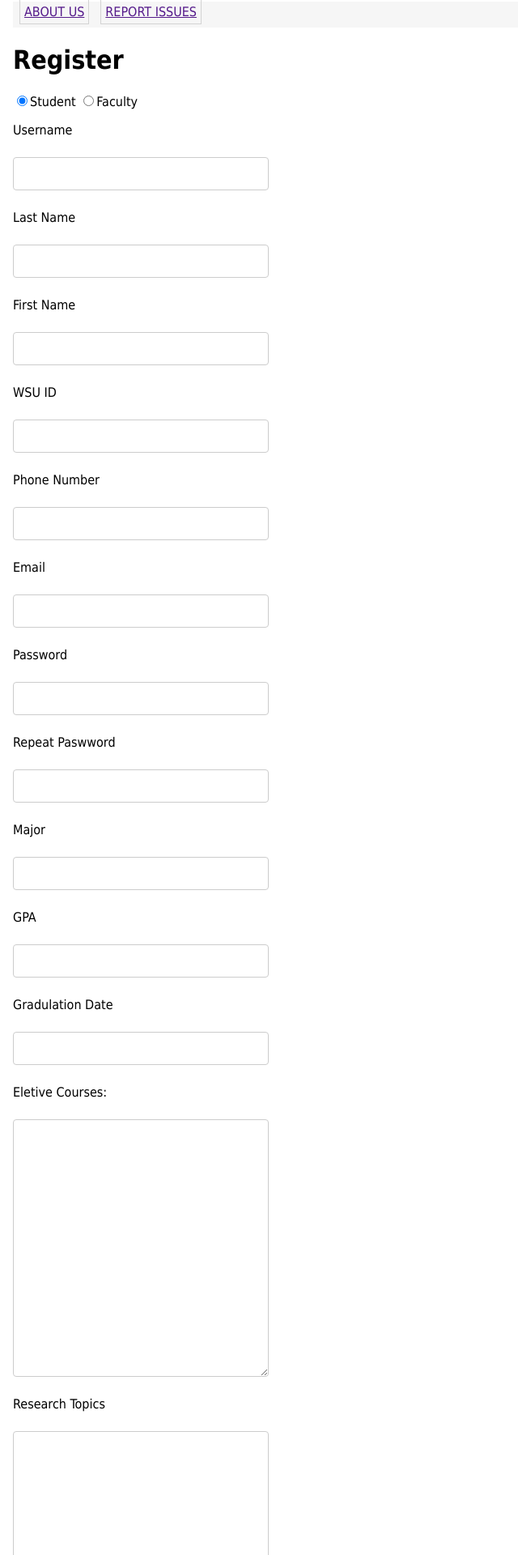
After one commit to box-lin/researchnetwork, a Flask app: page /register in a window 1280 px wide. The commit adds this page. Shown: the top 1920 px of the page at 81% size, without its empty margins (0-640 px from the left). Run offline with Flask 2, Linux system fonts and the light colour scheme.

Commit message:
edit auth_routes and form, add register.html and register.js, let user to use a radio button to select register as faculty or student

```diff
--- a/app/Controller/auth_forms.py
+++ b/app/Controller/auth_forms.py
@@ -73,3 +73,40 @@ class StudentRegistrationForm(FlaskForm):
         student = User.query.filter_by(email = email.data).first()
         if student is not None:
             raise ValidationError('The email already existed! Please use a different email address.')
+
+'''
+Registration form component
+'''
+class RegistrationForm(FlaskForm):
+    username = StringField('Username', validators=[DataRequired()])
+    lastname = StringField('Last Name', validators=[DataRequired()])
+    firstname = StringField('First Name', validators=[DataRequired()])
+    wsuid = StringField('WSU ID', validators=[DataRequired()])
+    phone = StringField('Phone Number', validators=[DataRequired()])
+    email = StringField('Email', validators=[DataRequired(),Email()])
+    password = PasswordField('Password', validators=[DataRequired()])
+    password2 = PasswordField('Repeat Paswword', validators=[DataRequired(), equal_to('password')])
+    major = StringField('Major', validators=[DataRequired()])
+    GPA = StringField('GPA', validators=[DataRequired()])
+    gradulation = StringField('Gradulation Date', validators=[DataRequired()])
+    elective = TextAreaField('Eletive Courses: ',validators=[DataRequired()])
+    researchtopic = StringField('Research Topics', validators=[DataRequired()])
+    programming = StringField('Programming Languages', validators=[DataRequired()])
+    experience = TextAreaField('Eletive Courses: ',validators=[DataRequired()])
+    submit = SubmitField('Register As Student')
+
+    def validate_username(self, username):
+        user = User.query.filter_by(username = username.data).first()
+        if user is not None:
+            raise ValidationError('The username already existed! Please use a different username.')
+
+    # Check for the uniqueness for email
+    def validate_email(self, email):
+        user = User.query.filter_by(email = email.data).first()
+        if user is not None:
+            raise ValidationError('The email already existed! Please use a different email address.')
+
+    def validate_WSUID(self, wsuid):
+        user = User.query.filter_by(wsuid = wsuid.data).first()
+        if user is not None:
+            raise ValidationError('The WSUID already existed! Please use a differen WSUID!')
--- a/app/Controller/auth_routes.py
+++ b/app/Controller/auth_routes.py
@@ -1,8 +1,10 @@
 from flask import Blueprint
 from flask import render_template, flash, redirect, url_for
+from werkzeug.wrappers import request
+from wtforms import validators
 from wtforms.validators import Email
 from config import Config
-from app.Controller.auth_forms import LoginForm, FacultyRegistrationForm, StudentRegistrationForm
+from app.Controller.auth_forms import LoginForm, FacultyRegistrationForm, RegistrationForm, StudentRegistrationForm
 from app import db
 from app.Model.models import User
 from flask_login import current_user, login_user, logout_user, login_required
@@ -57,7 +59,7 @@ def faculty_register():
     fform = FacultyRegistrationForm()
     if fform.validate_on_submit():
         faculty = User(username=fform.username.data, lastname=fform.lastname.data, firstname=fform.firstname.data, wsuid=fform.wsuid.data,
-                       email=fform.email.data, phone=fform.phone.data, role="Faculty")
+                        email=fform.email.data, phone=fform.phone.data, role="Faculty")
         faculty.set_password(fform.password.data)
         db.session.add(faculty)
         db.session.commit()
@@ -74,13 +76,46 @@ def student_register():
     sform = StudentRegistrationForm()
     if sform.validate_on_submit():
         student = User(username=sform.username.data, lastname=sform.lastname.data, firstname=sform.firstname.data, wsuid=sform.wsuid.data,
-                       email=sform.email.data, phone=sform.phone.data, major=sform.major.data, GPA=sform.GPA.data, gradulation=sform.gradulation.data,
-                       elective=sform.elective.data, researchtopic=sform.researchtopic.data, programming=sform.programming.data,
-                       experience=sform.experience.data, role="Student"
-                       )
+                        email=sform.email.data, phone=sform.phone.data, major=sform.major.data, GPA=sform.GPA.data, gradulation=sform.gradulation.data,
+                        elective=sform.elective.data, researchtopic=sform.researchtopic.data, programming=sform.programming.data,
+                        experience=sform.experience.data, role="Student"
+                        )
         student.set_password(sform.password.data)
         db.session.add(student)
         db.session.commit()
         flash('Congratulations, ' + sform.username.data + ' you have successfully registered!')
         return redirect(url_for('auth.login'))
     return render_template('s_register.html', title = 'Student Registration', form = sform)
+
+'''
+Register Route
+'''
+@bp_auth.route('/register', methods = ['GET','POST'])
+def register():
+    fform = FacultyRegistrationForm()
+    sform = StudentRegistrationForm()
+    print(fform.data)
+    print(sform.data)
+    if fform.validate_on_submit() or sform.validate_on_submit():
+        if fform.validate_on_submit() and sform.GPA.data == "":
+            faculty = User(username=fform.username.data, lastname=fform.lastname.data, firstname=fform.firstname.data, wsuid=fform.wsuid.data,
+                        email=fform.email.data, phone=fform.phone.data, major="", GPA="", gradulation="", elective="",
+                        researchtopic="", programming = "", experience="", role="Faculty")
+            faculty.set_password(fform.password.data)
+            db.session.add(faculty)
+            db.session.commit()
+            flash('Congratulations, ' + fform.username.data + ' you have successfully registered!')
+            return redirect(url_for('auth.login'))
+        if sform.validate_on_submit() and sform.GPA.data != "":
+            student = User(username=sform.username.data, lastname=sform.lastname.data, firstname=sform.firstname.data, wsuid=sform.wsuid.data,
+                        email=sform.email.data, phone=sform.phone.data, major=sform.major.data, GPA=sform.GPA.data, gradulation=sform.gradulation.data,
+                        elective=sform.elective.data, researchtopic=sform.researchtopic.data, programming=sform.programming.data,
+                        experience=sform.experience.data, role="Student"
+                        )
+            student.set_password(sform.password.data)
+            db.session.add(student)
+            db.session.commit()
+            flash('Congratulations, ' + sform.username.data + ' you have successfully registered!')
+            return redirect(url_for('auth.login'))
+
+    return render_template('register.html', title = 'Registration', fform = fform, sform = sform)
--- /dev/null
+++ b/app/View/static/js/register.js
@@ -0,0 +1,21 @@
+function clearDisplay() {
+    document.getElementById("facultyForm").style.display = "none";
+    document.getElementById("studentForm").style.display = "none";
+    document.getElementById("major").value = "";
+    document.getElementById("GPA").value = "";
+    document.getElementById("gradulation").value = "";
+    document.getElementById("elective").value = "";
+    document.getElementById("researchtopic").value = "";
+    document.getElementById("programming").value = "";
+    document.getElementById("experience").value = "";
+}
+
+function showStudent(){
+    clearDisplay();
+    document.getElementById("studentForm").style.display = "block";
+}
+
+function showFaculty(){
+    clearDisplay();
+    document.getElementById("facultyForm").style.display = "block";
+}
--- a/app/View/templates/base.html
+++ b/app/View/templates/base.html
@@ -7,6 +7,7 @@
     <title> PERMISSION ONLY GRANTED WITH ACCOUNTS </title>
     {% endif %}
     <link rel="stylesheet" href="{{ url_for('static', filename='css/main.css') }}">
+    <script type="text/javascript" src="{{url_for('static', filename='js/register.js')}}"></script>
 </head>
 
 <body>
@@ -20,7 +21,7 @@
     </div>
     <div>
         {% with messages = get_flashed_messages() %} {% if messages %} {% for message in messages %}
-        <div class = "flash-container"> {{ message }}</div>
+        <div class="flash-container"> {{ message }}</div>
         {% endfor %} {% endif %} {% endwith %} {% block content %} {% endblock %}
     </div>
 
--- /dev/null
+++ b/app/View/templates/register.html
@@ -0,0 +1,130 @@
+{% extends "base.html" %} {% block content %}
+<h1>Register</h1>
+<form name="studentFacultyReg">
+    <input type="radio" name="studentFaculty" id="studentRegister" value="1" onclick="showStudent()" checked>Student</input>
+    <input type="radio" name="studentFaculty" id="facultyRegister" value="2" onclick="showFaculty()">Faculty</input>
+</form>
+<div id="studentForm" style="display: block;">
+
+    <!-- TODO (iteration1):  Include the template for "user registration" form here..  -->
+
+    {% if sform %}
+        <form action="" method="POST">
+            {{ sform.hidden_tag() }}
+
+            <p>{{ sform.username.label }}</p>
+            <p>{{ sform.username(class ='formtitle') }}</p>
+
+
+            <p>{{ sform.lastname.label }}</p>
+            <p>{{ sform.lastname(class ='formtitle') }}</p>
+
+            <p>{{ sform.firstname.label }}</p>
+            <p>{{ sform.firstname(class ='formtitle') }}</p>
+
+            <p>{{ sform.wsuid.label }}</p>
+            <p>{{ sform.wsuid(class ='formtitle') }}</p>
+
+            <p>{{ sform.phone.label }}</p>
+            <p>{{ sform.phone(class ='formtitle') }}</p>
+
+            <p>{{ sform.email.label }}</p>
+            <p>{{ sform.email(class ='formtitle')}} </p>
+
+            <p>{{ sform.password.label }} </p>
+            <p>{{ sform.password(class ='formtitle') }}</p>
+
+
+            <p>{{ sform.password2.label }}</p>
+            <p>{{ sform.password2(class ='formtitle') }} </p>
+
+            <p>{{ sform.major.label }}</p>
+            <p>{{ sform.major(class ='formtitle') }} </p>
+
+            <p>{{ sform.GPA.label }}</p>
+            <p>{{ sform.GPA(class ='formtitle') }} </p>
+
+            <p>{{ sform.gradulation.label }}</p>
+            <p>{{ sform.gradulation(class ='formtitle') }} </p>
+
+            <p>{{ sform.elective.label }}</p>
+            <p>{{ sform.elective(class ='formbody') }} </p>
+
+            <p>{{ sform.researchtopic.label }}</p>
+            <p>{{ sform.researchtopic(class ='formbody') }} </p>
+
+            <p>{{ sform.programming.label }}</p>
+            <p>{{ sform.programming(class ='formtitle') }} </p>
+
+            <p>{{ sform.experience.label }}</p>
+            <p>{{ sform.experience(class ='formbody') }} </p>
+
+            <p>{{ sform.submit(class = 'postButton')  }}</p>
+        </form>
+    {% endif %}
+</div>
+<div id="facultyForm" style="display: none;">
+
+    <!-- TODO (iteration1):  Include the template for "user registration" form here..  -->
+
+    {% if fform %}
+        <form action="" method="POST">
+            {{ fform.hidden_tag() }}
+
+            <p>{{ fform.username.label }}</p>
+            <p>{{ fform.username(class ='formtitle') }}</p>
+            {% for error in fform.username.errors %}
+            <span style = "color: red;">[{{error}}]</span>
+            {% endfor %}
+
+
+            <p>{{ fform.lastname.label }}</p>
+            <p>{{ fform.lastname(class ='formtitle') }}</p>
+            {% for error in fform.lastname.errors %}
+            <span style = "color: red;">[{{error}}]</span>
+            {% endfor %}
+
+            <p>{{ fform.firstname.label }}</p>
+            <p>{{ fform.firstname(class ='formtitle') }}</p>
+            {% for error in fform.firstname.errors %}
+            <span style = "color: red;">[{{error}}]</span>
+            {% endfor %}
+
+            <p>{{ fform.wsuid.label }}</p>
+            <p>{{ fform.wsuid(class ='formtitle') }}</p>
+            {% for error in fform.wsuid.errors %}
+            <span style = "color: red;">[{{error}}]</span>
+            {% endfor %}
+
+            <p>{{ fform.phone.label }}</p>
+            <p>{{ fform.phone(class ='formtitle') }}</p>
+            {% for error in fform.phone.errors %}
+            <span style = "color: red;">[{{error}}]</span>
+            {% endfor %}
+
+            <p>{{ fform.email.label }}</p>
+            <p>{{ fform.email(class ='formtitle')}} </p>
+            {% for error in fform.email.errors %}
+            <span style = "color: red;">[{{error}}]</span>
+            {% endfor %}
+
+
+            <p>{{ fform.password.label }} </p>
+            <p>{{ fform.password(class ='formtitle') }}</p>
+            {% for error in fform.password.errors %}
+            <span style = "color: red;">[{{error}}]</span>
+            {% endfor %}
+
+
+            <p>{{ fform.password2.label }}</p>
+            <p>{{ fform.password2(class ='formtitle') }} </p>
+            {% for error in fform.password2.errors %}
+            <span style = "color: red;">[{{error}}]</span>
+            {% endfor %}
+
+
+            <p>{{ fform.submit(class = 'postButton')  }}</p>
+        </form>
+    {% endif %}
+</div>
+{% endblock %}
```
Also changed, not shown: researchnetwork.db, 3 other files.
